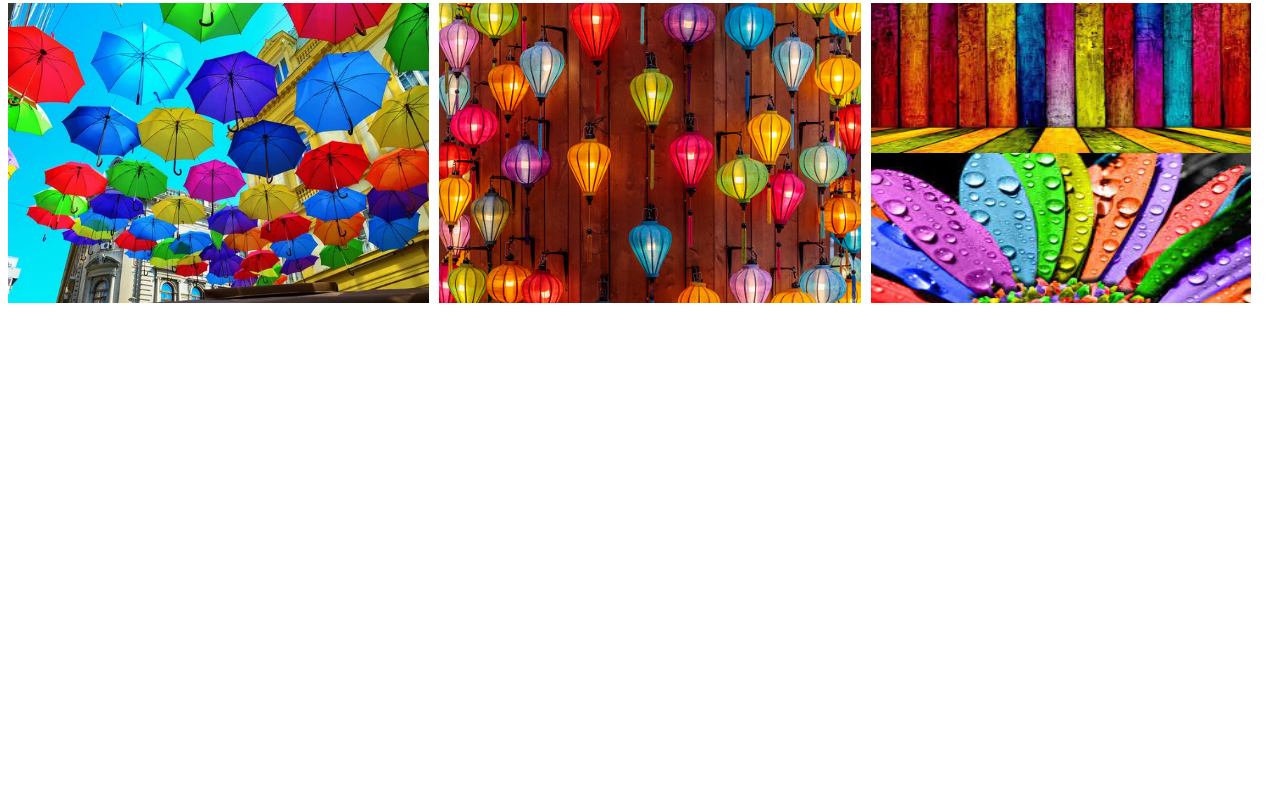
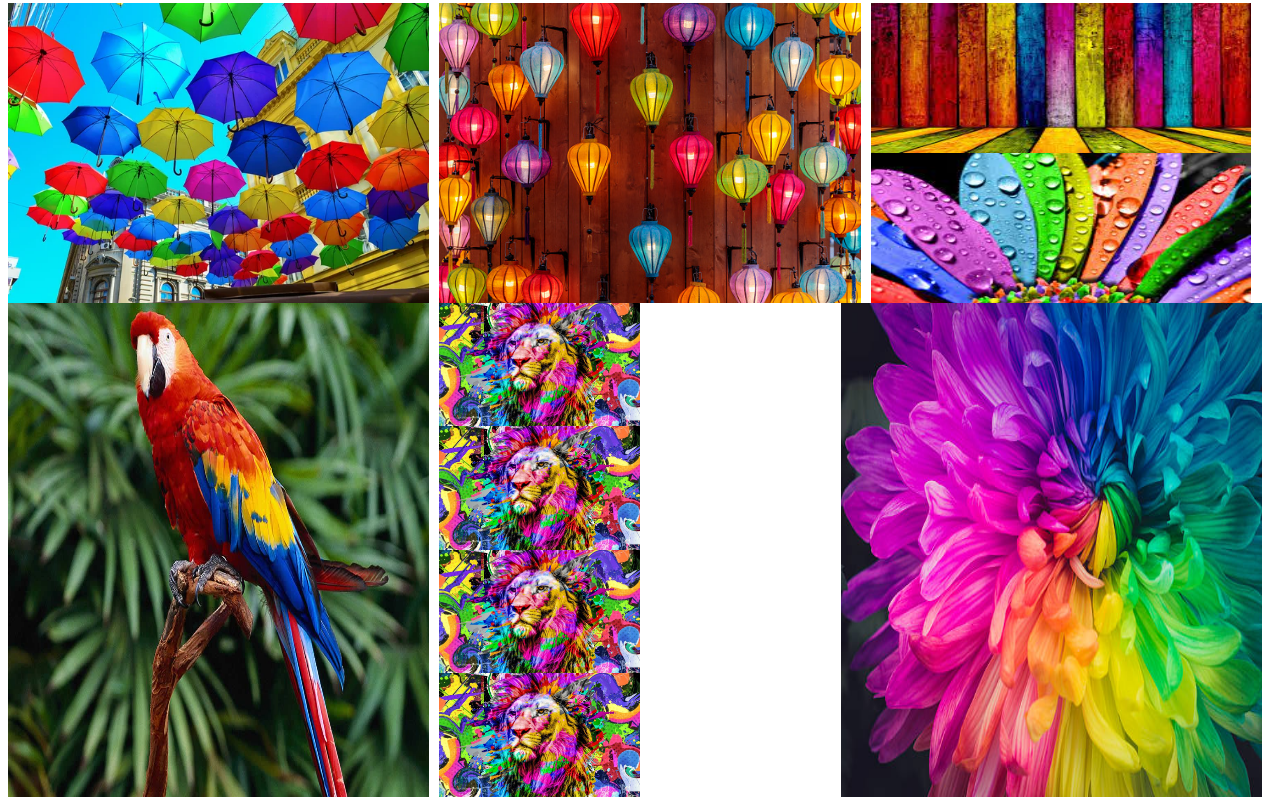
Before and after one commit to Raihanuddinmunna/Media-quary, a plain HTML site: page index.html in a window 1280 px wide. Shown: the part 481-1286 px from the top of the page. Before the commit the page ends 800 px from the top, so only its background shows below. Drawn offline with Linux system fonts and the light colour scheme.

Commit message:
added second commit

```diff
--- a/index.html
+++ b/index.html
@@ -20,10 +20,20 @@
             width: 33.33%;
             padding-right: 10px;
         }
-        .sceond img{
+
+        .sceond img {
             display: block;
             width: 380px;
             height: 150px;
+        }
+        .pic img{
+            width: 50%;
+        }
+
+        .pic img{
+            display :flex;
+
+
         }
     </style>
 </head>
@@ -48,6 +58,21 @@
                     <img src="images/E.jpg" alt="">
                 </div>
             </div>
+            <div class="picture">
+                <img src="images/F.jpg" alt="">
+                <div class="pic">
+                    <img src="images/G.jpg" alt="">
+                    <img src="images/G.jpg" alt="">
+                    <img src="images/G.jpg" alt="">
+                    <img src="images/G.jpg" alt="">
+
+                </div>
+
+
+
+
+                <img src="images/H.jpg" alt="">
+            </div>
         </div>
 
     </main>
```
